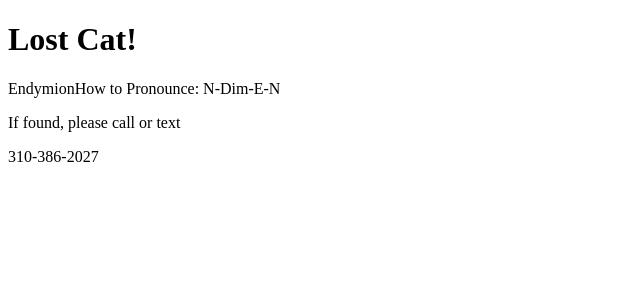
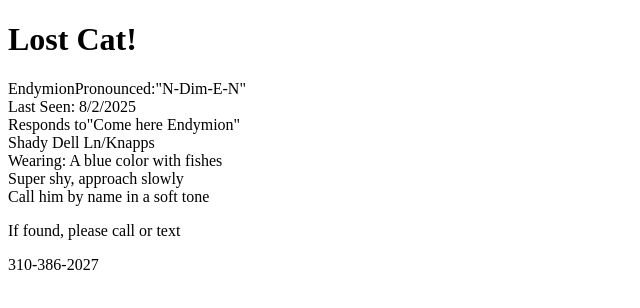
Before and after one commit to Lucidreline/kitties, a React (Vite) app: page / in a window 1280 px wide. Shown: the top 308 px of the page, without its empty margins (0-640 px from the left). Built offline with nearby package versions, Linux system fonts and the light colour scheme.

Commit message:
Cat details added into the flyer through a prop.

```diff
--- a/src/App.jsx
+++ b/src/App.jsx
@@ -4,8 +4,16 @@ import './App.scss'
 import Flyer from './components/flyer/flyer'
 
 function App() {
+  const endymionDetails = [
+    { normal: "Last Seen: ", accent: "8/2/2025" },
+    { normal: "Responds to", accent: `"Come here Endymion"` },
+    { normal: "Shady Dell Ln/Knapps", accent: "" },
+    { normal: "Wearing: ", accent: "A blue color with fishes" },
+    { normal: "Super shy, approach slowly", accent: "" },
+    { normal: "Call him by name in a soft tone", accent: "" },
+  ]
   return (
-    <Flyer></Flyer>
+    <Flyer name="Endymion" pronounce="N-Dim-E-N" details={endymionDetails} ></Flyer>
 
   )
 }
--- a/src/components/flyer/flyer.jsx
+++ b/src/components/flyer/flyer.jsx
@@ -1,6 +1,6 @@
 import React from 'react'
 
-const Flyer = () => {
+const Flyer = ({ name, pronounce, details }) => {
     return (
         <div className='flyer'>
             <div className="title">
@@ -8,11 +8,18 @@ const Flyer = () => {
             </div>
             <div className="photo"></div>
             <div className="name-details">
-                <span className="cat-name">Endymion</span>
-                <span className="pronounce">How to Pronounce: N-Dim-E-N</span>
+                <span className="cat-name">{name}</span>
+                <span className="pronounce">Pronounced:"{pronounce}" </span>
             </div>
             <div className="specific-details">
-                {/* remember to map all the details here (accent and normal) */}
+                {
+                    details.map(detail => (
+                        <div className="detail-item">
+                            <span className="detail-text">{detail.normal}</span>
+                            <span className="detail-text">{detail.accent}</span>
+                        </div>
+                    ))
+                }
             </div>
             <div className="contact">
                 <p className="contact-message">If found, please call or text</p>
```
